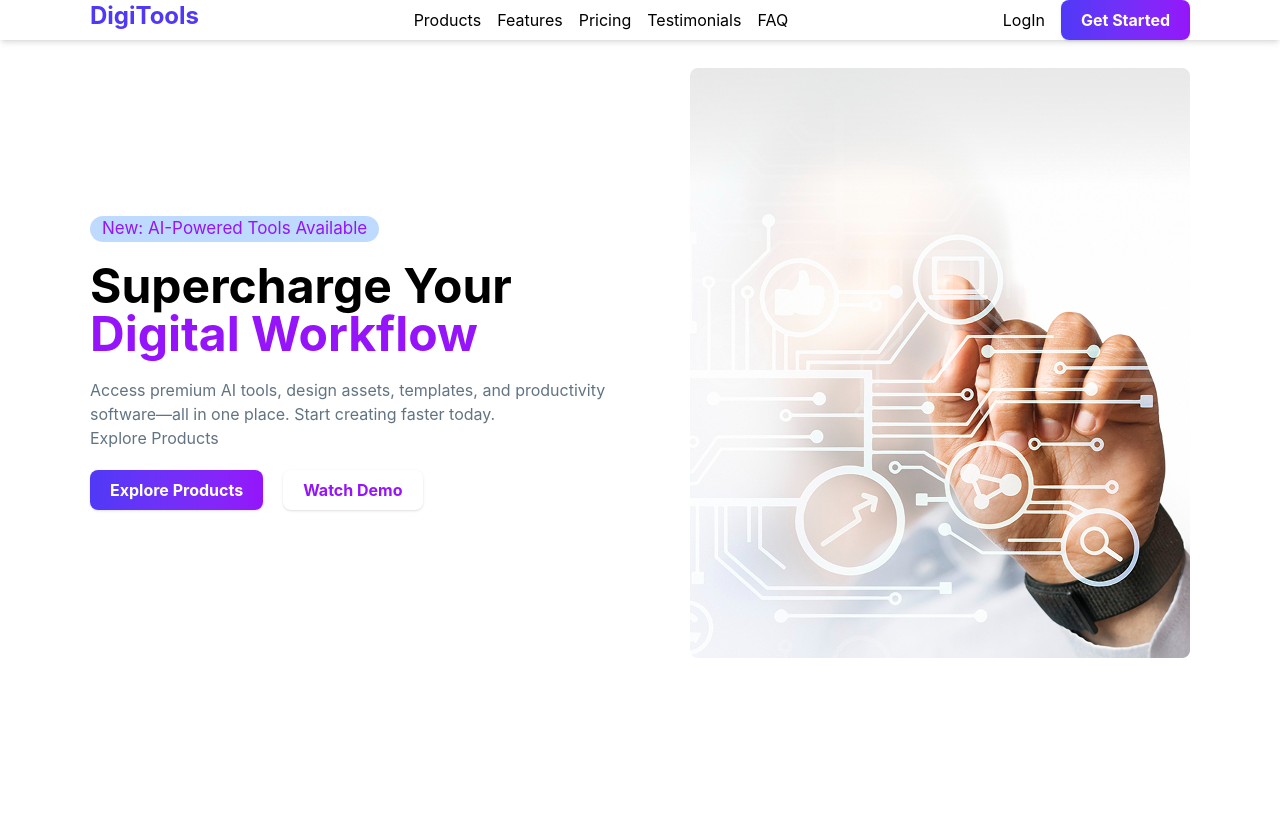
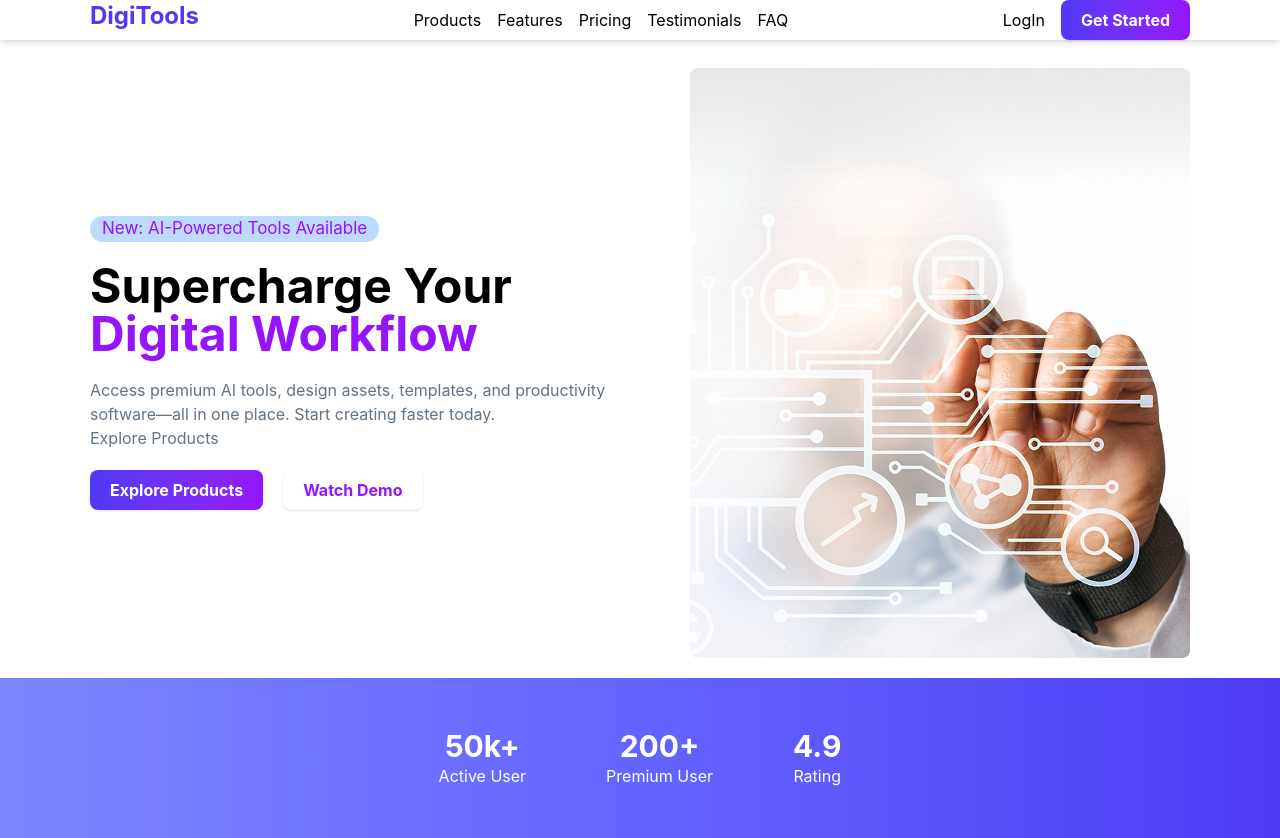
Before and after one commit to rakib1k7/B13-A06, a React (Vite) app: page / in a window 1280 px wide. Before the commit the page ends 800 px from the top, so only its background shows below. Built offline with nearby package versions, Linux system fonts and the light colour scheme.

Commit message:
adding rattings section

```diff
--- a/src/App.jsx
+++ b/src/App.jsx
@@ -1,6 +1,7 @@
 import './App.css'
 import Banner from './components/Banner'
 import Navbar from './components/navbar'
+import Rattings from './components/rattings'
 
 function App() {
 
@@ -8,6 +9,7 @@ function App() {
     <>
        <Navbar/>
        <Banner/>
+       <Rattings/>
     </>
   )
 }
--- /dev/null
+++ b/src/components/Rattings.jsx
@@ -0,0 +1,28 @@
+import React from "react";
+
+const Rattings = () => {
+  return (
+    <div className="mt-5">
+      <div className="min-h-[20vh] mx-auto bg-linear-to-r from-indigo-400 to-indigo-600 flex items-center">
+        <div className="max-w-[1100px] mx-auto flex justify-center items-center text-center gap-20 w-full">
+          <div>
+            <h3 className="text-3xl font-bold text-white">50k+</h3>
+            <p className="text-white">Active User</p>
+          </div>
+
+          <div>
+            <h3 className="text-3xl font-bold text-white">200+</h3>
+            <p className="text-white">Premium User</p>
+          </div>
+
+          <div>
+            <h3 className="text-3xl font-bold text-white">4.9</h3>
+            <p className="text-white">Rating</p>
+          </div>
+        </div>
+      </div>
+    </div>
+  );
+};
+
+export default Rattings;
```
